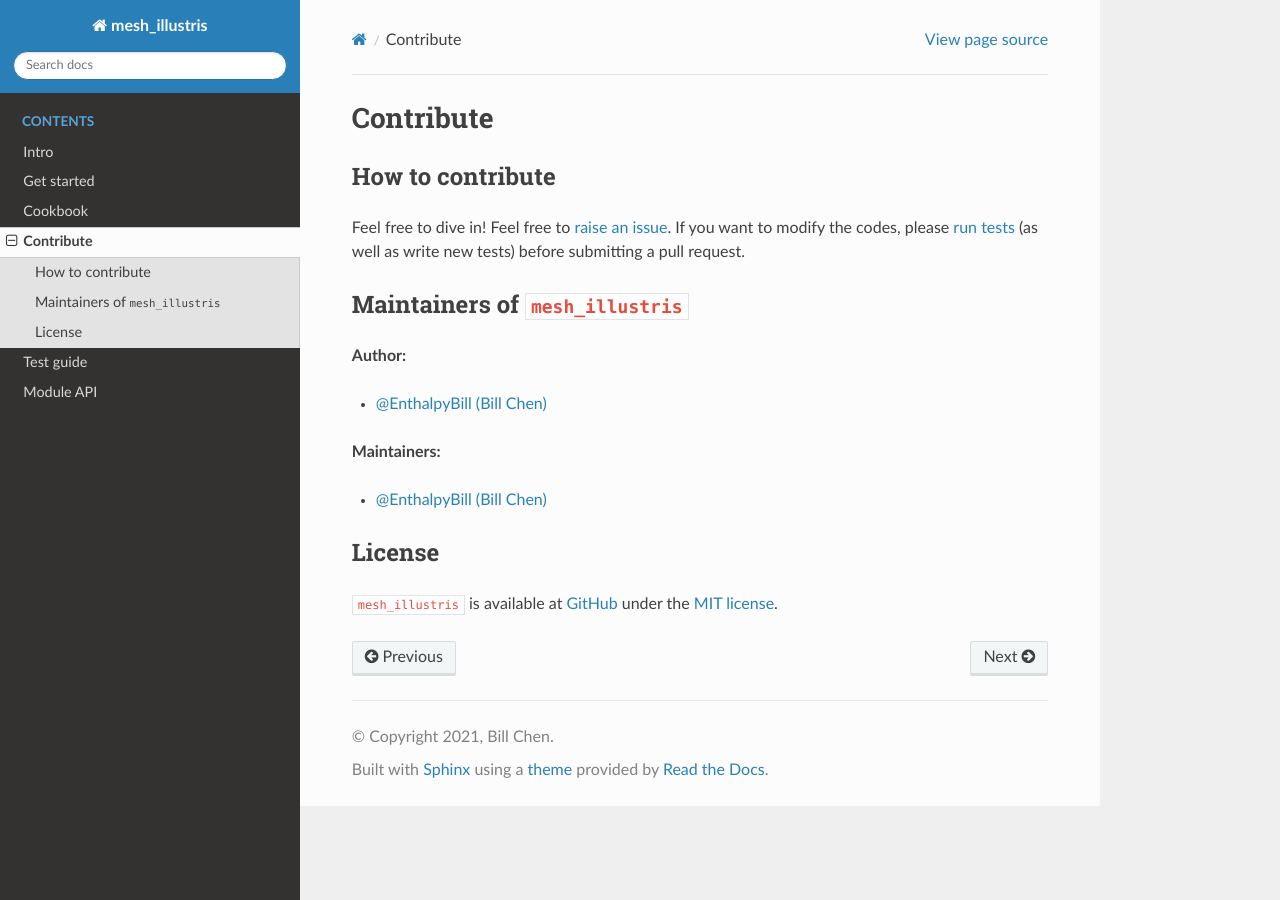
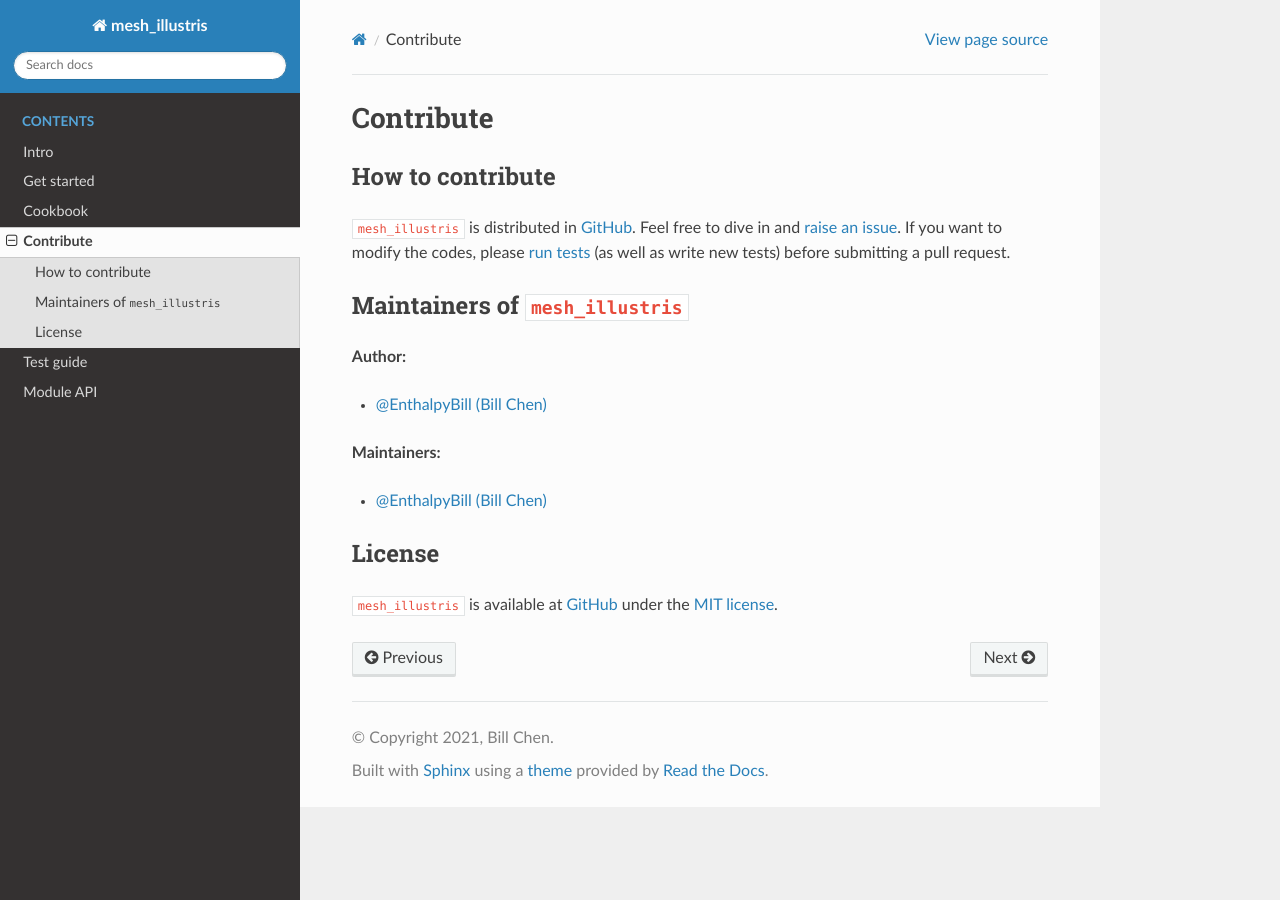
Before and after one commit to EnthalpyBill/oct_illustris, a Sphinx documentation site: the page built from docs/source/contribute.md, in a window 1280 px wide. Built offline with Sphinx 7.4.7 and the Read the Docs theme 2.0.0, drawn with Linux system fonts in a browser that asks for light colours.

Commit message:
Updated contribute.md

```diff
--- a/docs/source/contribute.md
+++ b/docs/source/contribute.md
@@ -2,7 +2,7 @@
 
 ## How to contribute
 
-Feel free to dive in! Feel free to [raise an issue](https://github.com/EnthalpyBill/mesh_illustris/issues/new). If you want to modify the codes, please [run tests](test_guide) (as well as write new tests) before submitting a pull request.
+`mesh_illustris` is distributed in [GitHub](https://github.com/EnthalpyBill/mesh_illustris). Feel free to dive in and [raise an issue](https://github.com/EnthalpyBill/mesh_illustris/issues/new). If you want to modify the codes, please [run tests](test_guide) (as well as write new tests) before submitting a pull request.
 
 ## Maintainers of `mesh_illustris`
 
```
